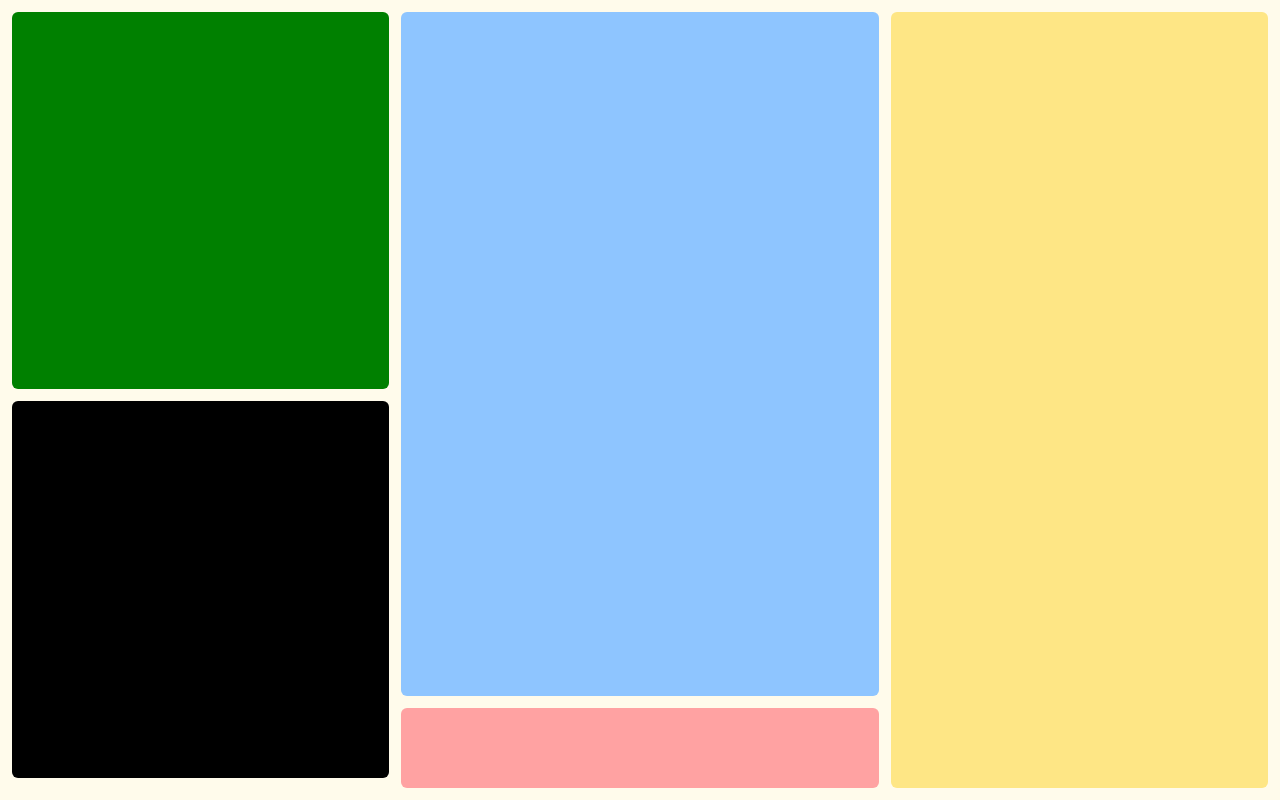
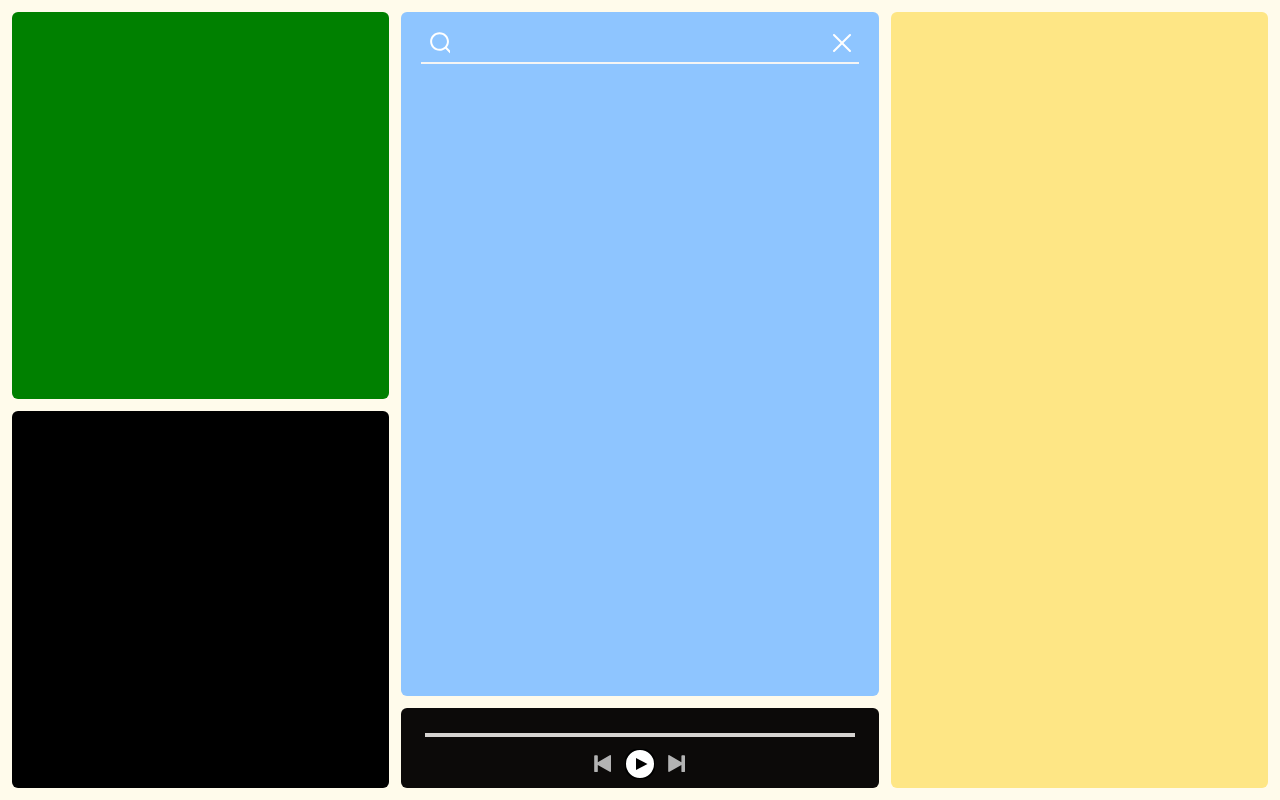
Before and after one commit to McDiamund/exlab_radio, a React (Vite) app: page / in a window 1280 px wide. Built offline with nearby package versions, Linux system fonts and the light colour scheme.

Commit message:
Sizing, SVG changes

```diff
--- a/src/pages/dashboard/components/cover.tsx
+++ b/src/pages/dashboard/components/cover.tsx
@@ -13,6 +13,7 @@ function CoverImage(props: CoverImageInput): JSX.Element {
             `aspect-square
             max-w-[45vw]
             min-h-[45vh]
+            flex-1
             rounded-md
             `}
             style={props.img ? { background: `url(${props.img})`, backgroundSize: 'cover'} : { backgroundColor: 'green'}}
--- a/src/pages/dashboard/components/player.tsx
+++ b/src/pages/dashboard/components/player.tsx
@@ -3,9 +3,45 @@ import React, { JSX } from 'react'
 function Player(): JSX.Element {
 
     return (
-        <div id="player" className='bg-red-300 min-h-[10vh] rounded-md'>
-            <div id="scrubber"></div>
-            <div id="controls"></div>
+        <div id="player" className='bg-stone-950 min-h-[10vh] flex flex-col gap-3 justify-center items-center rounded-md px-6'>
+            <div className='h-1' />
+            <div id="scrubber" className='w-full h-[4px] bg-stone-300'></div>
+            <div id="controls" className='h-auto flex items-center gap-3'>
+
+                <svg width={20} height={20} fill='#b3b3b3'>
+                    <path
+                        d="M3.3 1a.7.7 0 0 1 .7.7v5.15l9.95-5.744a.7.7 0 0 1 1.05.606v12.575a.7.7 0 0 1-1.05.607L4 9.149V14.3a.7.7 0 0 1-.7.7H1.7a.7.7 0 0 1-.7-.7V1.7a.7.7 0 0 1 .7-.7z"
+                         transform="scale(1.2)"></path>
+                </svg>
+
+                <svg xmlns="http://www.w3.org/2000/svg"
+                    viewBox="0 0 30 30"
+                    width="30"
+                    >
+
+                    <circle cx="15" cy="15" r="15"
+                            fill="white" stroke="black" strokeWidth="2"/>
+
+                    <polygon points="11,9 11,21 22.5,15" fill="black"/>
+                </svg>
+
+                {/* <svg xmlns="http://www.w3.org/2000/svg"
+                    viewBox="0 0 30 30"
+                    width="33"
+                    >
+                    <circle cx="15" cy="15" r="14"
+                            fill="white" stroke="black" strokeWidth="0.5"/>
+                    <rect x="9" y="9" width="4" height="12" rx="1" fill="black"/>
+                    <rect x="17" y="9" width="4" height="12" rx="1" fill="black"/>
+                </svg> */}
+
+                <svg width={20} height={20} fill='#b3b3b3'>
+                    <path
+                        d="M12.7 1a.7.7 0 0 0-.7.7v5.15L2.05 1.107A.7.7 0 0 0 1 1.712v12.575a.7.7 0 0 0 1.05.607L12 9.149V14.3a.7.7 0 0 0 .7.7h1.6a.7.7 0 0 0 .7-.7V1.7a.7.7 0 0 0-.7-.7z"
+                        transform='scale(1.2)'></path>
+                </svg>
+
+            </div>
         </div>
     )
 }
--- a/src/pages/dashboard/index.tsx
+++ b/src/pages/dashboard/index.tsx
@@ -6,6 +6,10 @@ import Results from './components/results'
 
 function Dashboard(): JSX.Element {
 
+    const searchSong = (e: React.ChangeEvent<HTMLInputElement>) => {
+        console.log(e.target.value)
+    }
+
     return (
         <div className='bg-amber-50 h-screen flex overflow-hidden p-3'>
             <div id="left-info-section" className='w-[30%] flex flex-col gap-3'>
@@ -13,7 +17,13 @@ function Dashboard(): JSX.Element {
                 <Description />
             </div>
             <div id="center-navigation-section" className='w-[40%] flex flex-col gap-3 px-3'>
-                <div id="dashboard" className='bg-blue-300 h-full min-h-[65vh] rounded-md'></div>
+                <div id="dashboard" className='bg-blue-300 h-full min-h-[65vh] rounded-md px-5 py-3'>
+                    <div id="search-bar" className='border-b-stone-100 gap-3 border-b-2 w-full h-10 text-stone-100 flex items-center px-2'>
+                        <svg width={25} height={25}><path fill='white'  d="M10.533 1.27893C5.35215 1.27893 1.12598 5.41887 1.12598 10.5579C1.12598 15.697 5.35215 19.8369 10.533 19.8369C12.767 19.8369 14.8235 19.0671 16.4402 17.7794L20.7929 22.132C21.1834 22.5226 21.8166 22.5226 22.2071 22.132C22.5976 21.7415 22.5976 21.1083 22.2071 20.7178L17.8634 16.3741C19.1616 14.7849 19.94 12.7634 19.94 10.5579C19.94 5.41887 15.7138 1.27893 10.533 1.27893ZM3.12598 10.5579C3.12598 6.55226 6.42768 3.27893 10.533 3.27893C14.6383 3.27893 17.94 6.55226 17.94 10.5579C17.94 14.5636 14.6383 17.8369 10.533 17.8369C6.42768 17.8369 3.12598 14.5636 3.12598 10.5579Z"></path></svg>
+                        <input className='w-full' onChange={searchSong} />
+                        <svg width={25} height={25}><path fill='white' d="M3.293 3.293a1 1 0 0 1 1.414 0L12 10.586l7.293-7.293a1 1 0 1 1 1.414 1.414L13.414 12l7.293 7.293a1 1 0 0 1-1.414 1.414L12 13.414l-7.293 7.293a1 1 0 0 1-1.414-1.414L10.586 12 3.293 4.707a1 1 0 0 1 0-1.414"></path></svg>
+                    </div>
+                </div>
                 <Player />
             </div>
             <div id="right-info-section" className='w-[30%] flex-col gap-1'>
```
